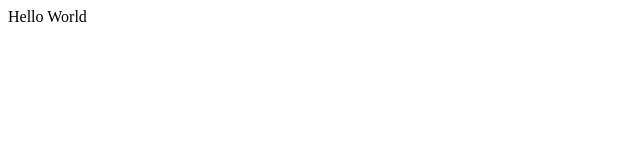
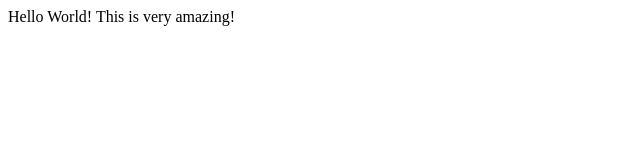
Before and after one commit to HaarDee/Computergrafik, a plain HTML site: page index.html in a window 1280 px wide. Shown: the whole page, without its empty margins (0-640 px from the left). Drawn offline with Linux system fonts and the light colour scheme.

Commit message:
Change 1

```diff
--- a/index.html
+++ b/index.html
@@ -4,6 +4,7 @@
     <title></title>
 </head>
 <body>
-Hello World
+Hello World!
+This is very amazing!
 </body>
 </html>
```
